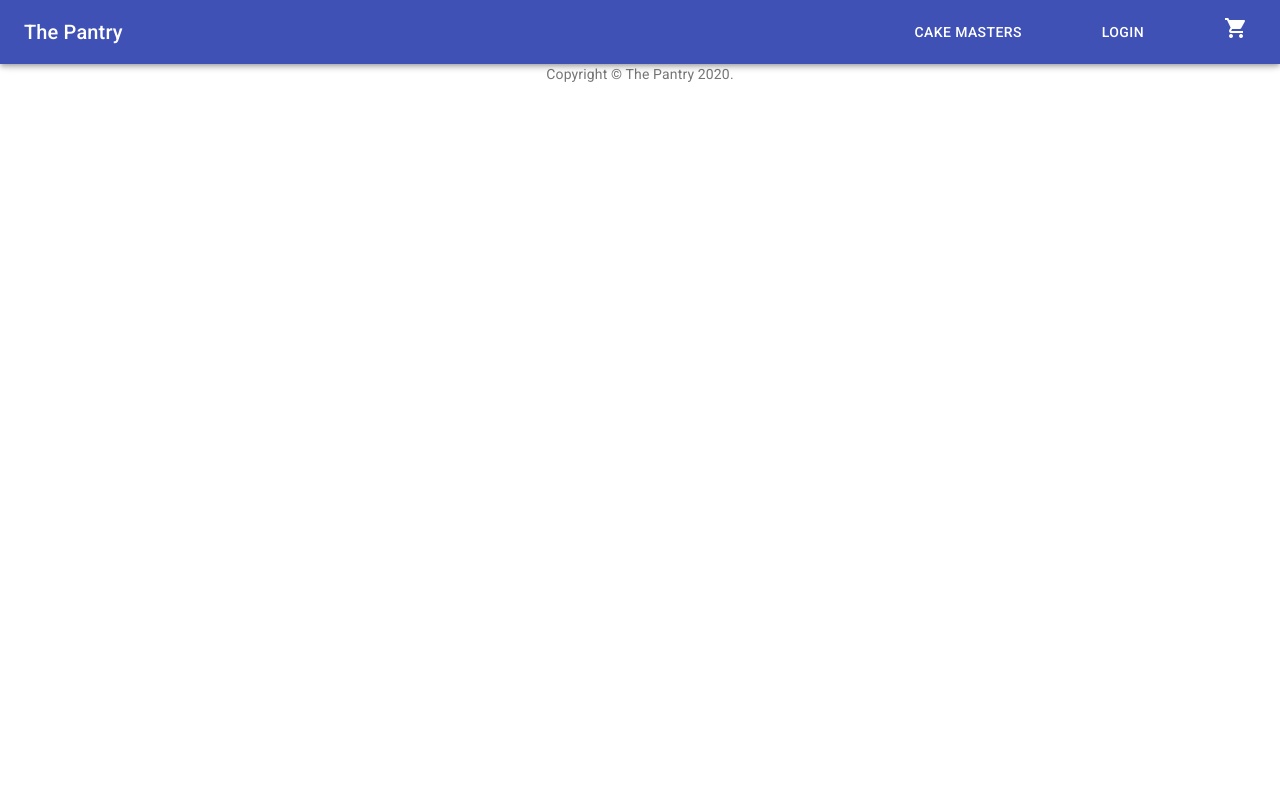
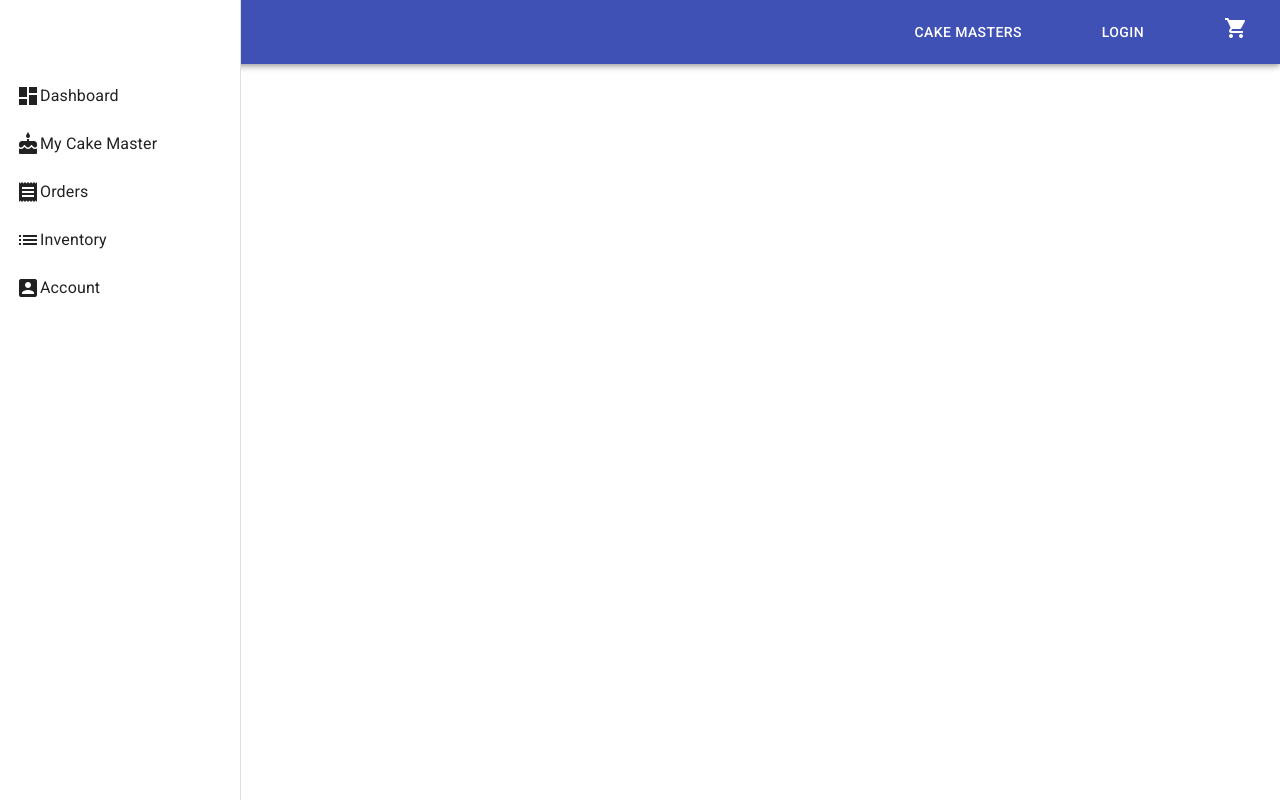
Before and after one commit to zhouyiartemiswang/the_pantry, a React (Create React App) app: page /dashboard in a window 1280 px wide. Built offline with nearby package versions, Linux system fonts and the light colour scheme.

Commit message:
added sidenav

```diff
--- a/src/App.js
+++ b/src/App.js
@@ -3,7 +3,8 @@ import { BrowserRouter, Switch, Route } from 'react-router-dom';
 import NavBar from './components/NavBar';
 import Home from './pages/Home';
 import Login from './pages/Login';
-import Copyright from './components/Copyright';
+import Dashboard from './pages/Dashboard';
+import Footer from './components/Footer';
 import Box from '@material-ui/core/Box';
 
 function App() {
@@ -17,9 +18,12 @@ function App() {
                 <Route exact path="/login">
                     <Login />
                 </Route>
+                <Route exact path="/dashboard">
+                    <Dashboard />
+                </Route>
             </Switch>
-            <Box mt={8}>
-                <Copyright />
+            <Box position="absolute" bottom={0}>
+                <Footer />
             </Box>
         </BrowserRouter>
     );
--- a/src/components/Copyright/index.js
+++ /dev/null
@@ -1,15 +0,0 @@
-import React from 'react';
-import { Typography, Link } from '@material-ui/core';
-
-export default function Copyright() {
-    return (
-        <Typography variant="body2" color="textSecondary" align="center">
-            {'Copyright © '}
-            <Link color="inherit" href="#">
-                The Pantry
-            </Link>{' '}
-            {new Date().getFullYear()}
-            {'.'}
-        </Typography>
-    )
-}
--- /dev/null
+++ b/src/components/Footer/index.js
@@ -0,0 +1,18 @@
+import React from 'react';
+import { Typography, Link } from '@material-ui/core';
+
+export default function Footer() {
+    return (
+        <div className="footer">
+            <Typography variant="body2" color="textSecondary" align="center">
+                {'Copyright © '}
+                <Link color="inherit" href="#">
+                    The Pantry
+                </Link>
+                {' '}
+                {new Date().getFullYear()}
+                {'.'}
+            </Typography>
+        </div>
+    )
+}
--- /dev/null
+++ b/src/components/Footer/style.css
@@ -0,0 +1,5 @@
+div.footer p {
+    /* display: flex;
+    justify-content: center; */
+    /* text-align: center; */
+}
--- a/src/components/NavBar/index.js
+++ b/src/components/NavBar/index.js
@@ -5,9 +5,9 @@ import './style.css';
 export default function NavBar() {
 
     return (
-        <AppBar position="fixed">
+        <AppBar position="fixed" style={{zIndex: 100}}>
             <Toolbar>
-                <Typography variant="h6" className="nav-tab" style={{ flex: 1 }}>
+                <Typography variant="h6" className="nav-tab" noWrap style={{ flex: 1 }}>
                     <Link href="/">
                         The Pantry
                     </Link>
--- /dev/null
+++ b/src/components/SideNav/index.js
@@ -0,0 +1,49 @@
+import React from 'react';
+import { Drawer, Toolbar, List, ListItem, ListItemText, makeStyles } from '@material-ui/core';
+
+const drawerWidth = 240;
+
+const useStyles = makeStyles((theme) => ({
+    drawer: {
+        width: drawerWidth,
+        flexShrink: 0,
+    },
+    drawerPaper: {
+        width: drawerWidth,
+    },
+    drawerContainer: {
+        overflow: 'auto',
+    },
+}));
+
+export default function SideNav() {
+    const classes = useStyles();
+
+    return (
+        <Drawer
+            className={classes.drawer}
+            variant="permanent"
+            classes={{
+                paper: classes.drawerPaper,
+            }}
+        >
+            <Toolbar />
+            <div className={classes.drawerContainer}>
+                <List>
+                    {[
+                        ['Dashboard', 'dashboard'],
+                        ['My Cake Master', 'cake'],
+                        ['Orders', 'receipt'],
+                        ['Inventory', 'list'],
+                        ['Account', 'account_box']
+                    ].map((text) => (
+                        <ListItem button key={text[0]}>
+                            <i class="material-icons">{text[1]}</i>
+                            <ListItemText primary={text[0]} />
+                        </ListItem>
+                    ))}
+                </List>
+            </div>
+        </Drawer>
+    )
+}
--- a/src/pages/Dashboard/index.js
+++ b/src/pages/Dashboard/index.js
@@ -0,0 +1,10 @@
+import React from 'react';
+import SideNav from '../../components/SideNav';
+
+export default function Dashboard() {
+    return (
+        <div>
+            <SideNav />
+        </div>
+    )
+}
```
Also changed, not shown: src/components/SideNav/style.css (added).
